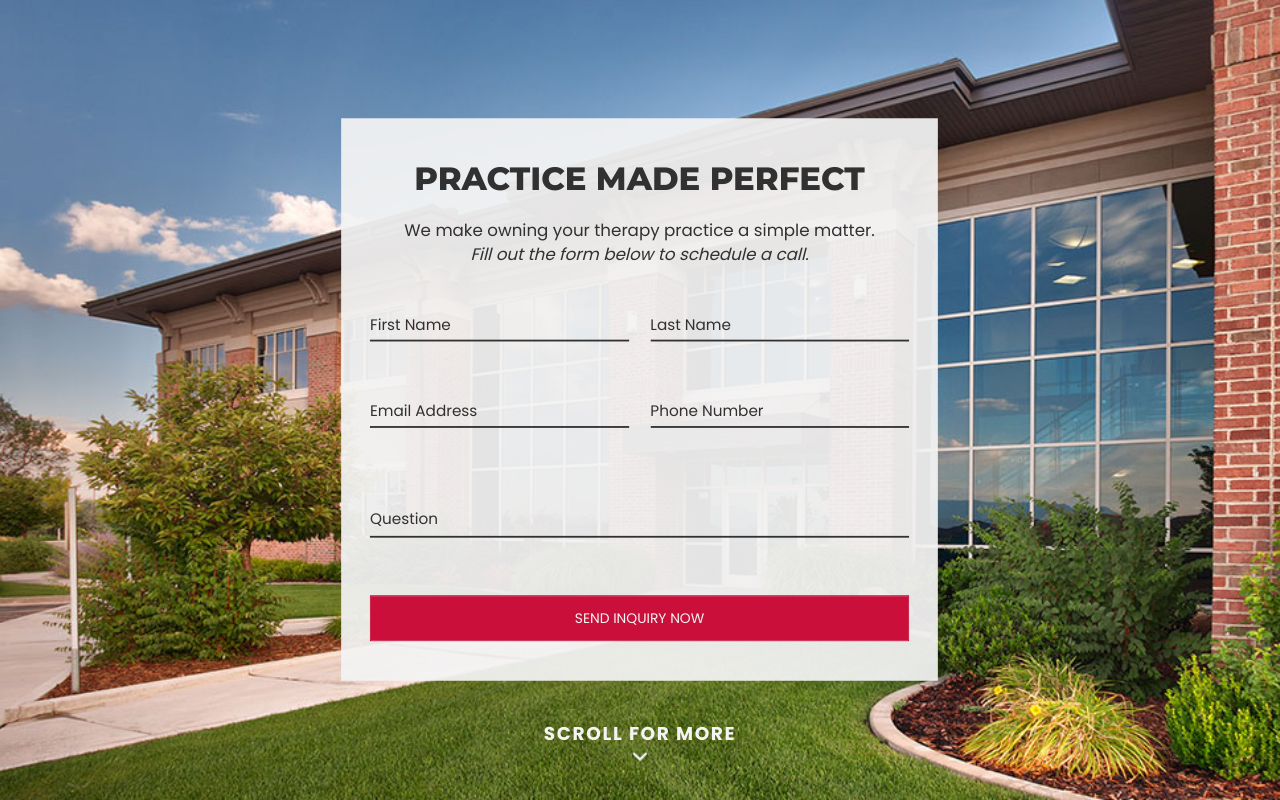
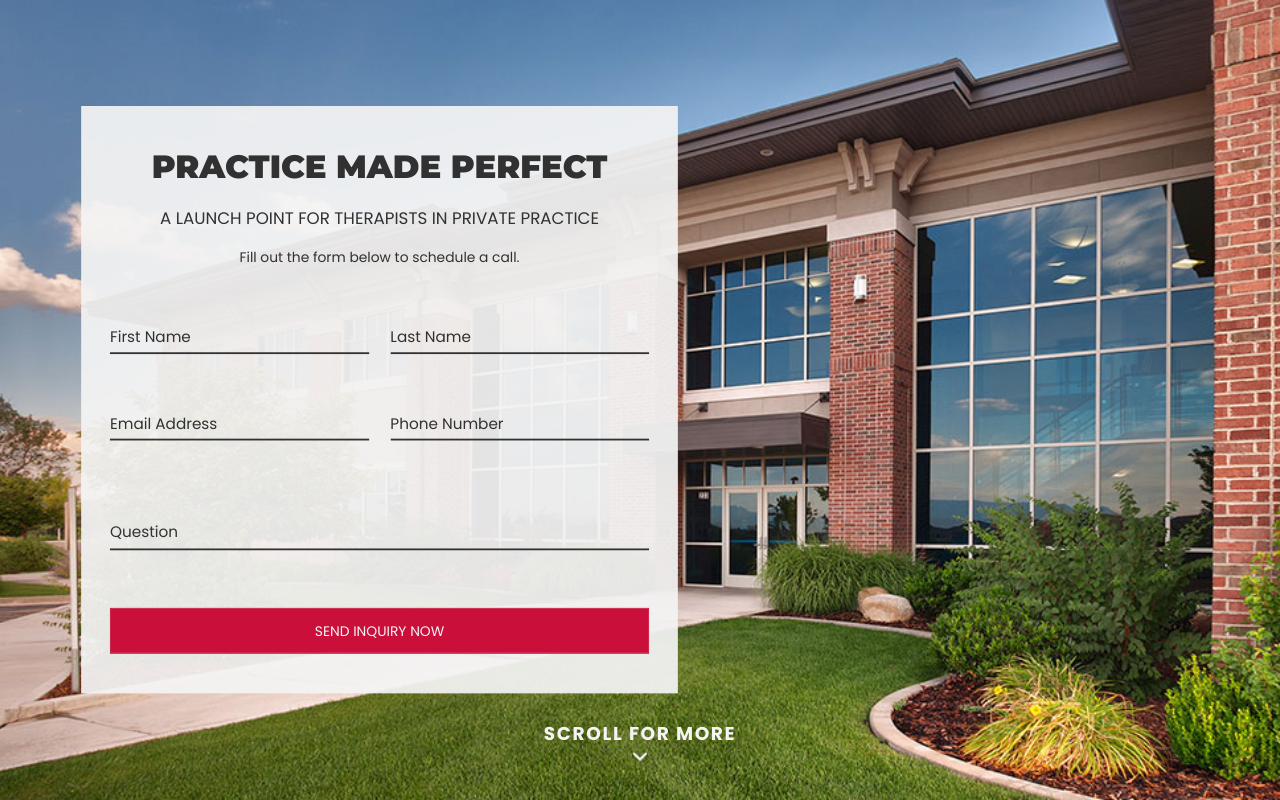
Before and after one commit to aaron-garcia-7/Giles-Associates, a Next.js app: page /sections/Hero in a window 1280 px wide. Built offline with nearby package versions, Linux system fonts and the light colour scheme.

Commit message:
new copy

```diff
--- a/pages/sections/About.js
+++ b/pages/sections/About.js
@@ -10,14 +10,14 @@ const About = () => {
         <article className={styles.aboutText}>
           {/* <h3>Learn more about</h3> */}
           <h2>About Us</h2>
-          <p>
+          {/* <p>
             My name is Geret Giles. I’m a psychologist with a private practice
             in Pleasant Grove. Having built this practice over the years, I know
             how difficult (and expensive) it can be to start your own. I learned
             a lot of lessons the hard way. So, over the last decade I’ve
             developed a model of best practices to help other therapists, like
             me, succeed in building their own practice.
-          </p>
+          </p> */}
           <p>
             Dr. Geret Giles successfully built his private therapy practice
             through years of experience. He knows, first hand, the challenges
--- a/pages/sections/Hero.js
+++ b/pages/sections/Hero.js
@@ -32,9 +32,7 @@ const Hero = ({ fromTop }) => {
         <div className={styles.contactForm}>
           <div className={styles.formHeader}>
             <h1>Practice Made Perfect</h1>
-            {/* <h4>
-              A Launch Point for Therapists starting their private practice
-            </h4> */}
+            <h4>A Launch Point for Therapists in private practice</h4>
             {/* <p>
               Practice Made Perfect makes it possible to have your own therapy
               practice without facing all of the usual debt and risk associated
@@ -43,8 +41,7 @@ const Hero = ({ fromTop }) => {
               therapy. Fill out the form below to schedule a call.
             </p> */}
             <p className={styles.altp}>
-              We make owning your therapy practice a simple matter. <br />
-              <em>Fill out the form below to schedule a call.</em>
+              Fill out the form below to schedule a call.
             </p>
           </div>
           <form
--- a/pages/sections/Locations.js
+++ b/pages/sections/Locations.js
@@ -33,10 +33,7 @@ const Locations = () => {
     <section className={styles.locations} id="locations">
       <div className={styles.retainer}>
         <div className={styles.locationsTitle}>
-          <h2>
-            Live The <br />
-            Suite Life
-          </h2>
+          <h2>Location is Key</h2>
           <p>
             This beautiful office location is just off I-15 Exit 275 in Pleasant
             Grove. It has been an established therapy location for private
--- a/pages/sections/Perks.js
+++ b/pages/sections/Perks.js
@@ -24,7 +24,7 @@ const Perks = () => {
       <div className={styles.retainer}>
         <Image
           src={perksImg}
-          alt="man in a red sweater"
+          alt="Therapy session. Two people talking."
           className={styles.image}
         />
         <div className={styles.content}>
--- a/pages/sections/WhyUs.js
+++ b/pages/sections/WhyUs.js
@@ -29,8 +29,7 @@ const WhyUs = () => {
           practice without facing all of the usual debt and risk associated with
           getting started. Let us provide the furnished, modern office and
           expert mentorship so you can get to what matters most — therapy.
-          Please fill out the form above to get started. We’ll reach out to you
-          within a few days.
+          Please fill out the form above to get started.
         </p>
       </div>
       <Image
--- a/styles/about.module.css
+++ b/styles/about.module.css
@@ -45,7 +45,7 @@
 @media (max-width: 1080px) {
     .about {
         /* border: 2px dashed coral; */
-        min-height: 64rem;
+        min-height: 52rem;
     }
     .retainer {
         transform: translate(0, 4%);
--- a/styles/hero.module.css
+++ b/styles/hero.module.css
@@ -14,6 +14,7 @@
     height: 100vh;
     min-height: 48rem;
     object-fit: cover;
+    /* object-position: 0% 50%; */
     pointer-events: none;
 }
 
@@ -28,7 +29,7 @@
     color: var(--dark);
     background: #f4f4f4ee;
     width: 56%;
-    margin: auto;
+    /* margin: auto; */
     /* height: 90vh; */
     padding: 4rem 2rem;
     opacity: 0;
@@ -51,30 +52,23 @@
 .formHeader h1 {
     font-family: 'Montserrat', sans-serif;
     font-size: calc(1.6rem + 0.8vw);
-    font-weight: 800;
+    font-weight: 900 !important;
     text-transform: uppercase;
     margin-bottom: 1.2rem;
-    margin-bottom: 2.8rem;
+    /* margin-bottom: 2.8rem; */
 }
 
 .formHeader h4 {
     font-weight: 400;
-    font-size: calc(0.8rem + 0.2vw);
-    font-style: italic;
+    font-size: calc(1rem + 0.2vw);
     text-transform: uppercase;
     margin-bottom: 1.6rem;
 }
 
-/* .formHeader p {
+.formHeader p {
     font-weight: 400;
     font-size: calc(0.8rem + 0.2vw);
-    margin-bottom: 2rem;
-} */
-
-.altp {
-    font-weight: 400;
-    font-size: calc(1rem + 0.2vw);
-    margin-bottom: 4rem;
+    margin-bottom: 2.8rem;
 }
 
 .form {
```
